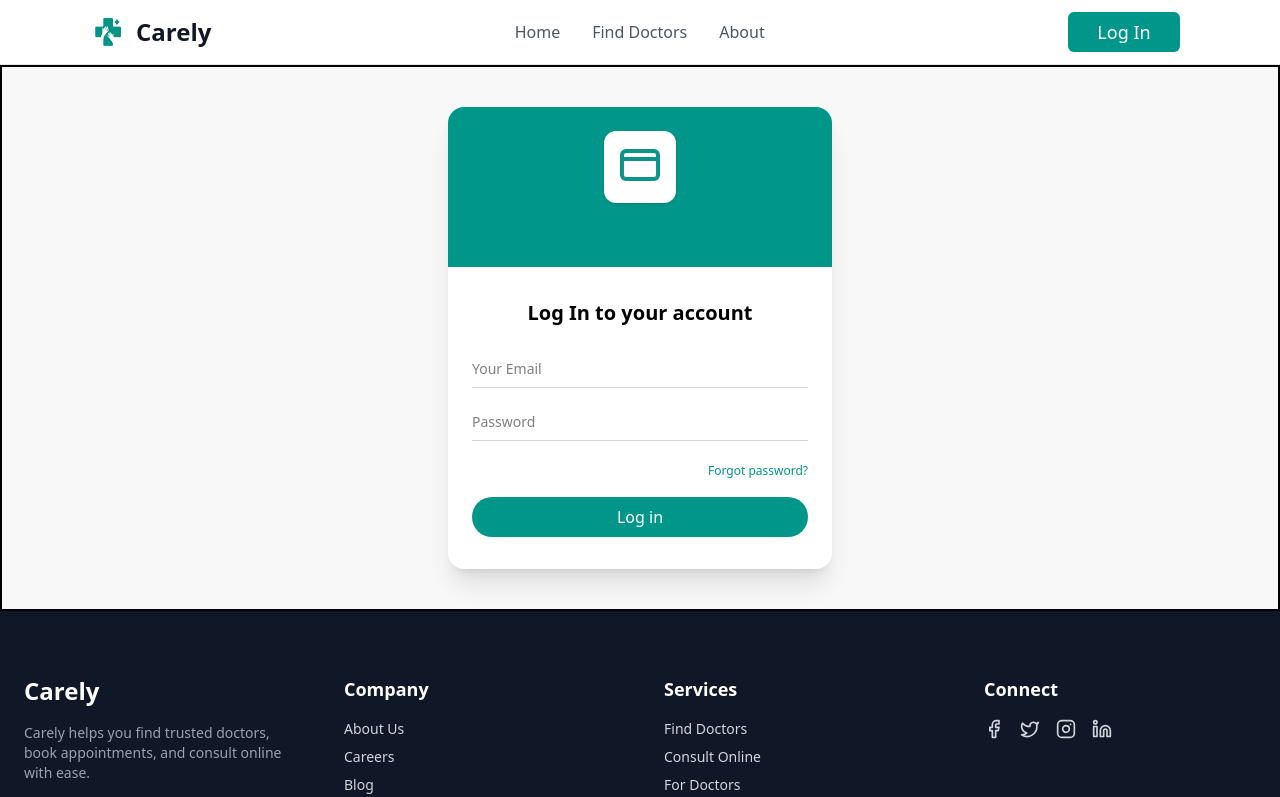
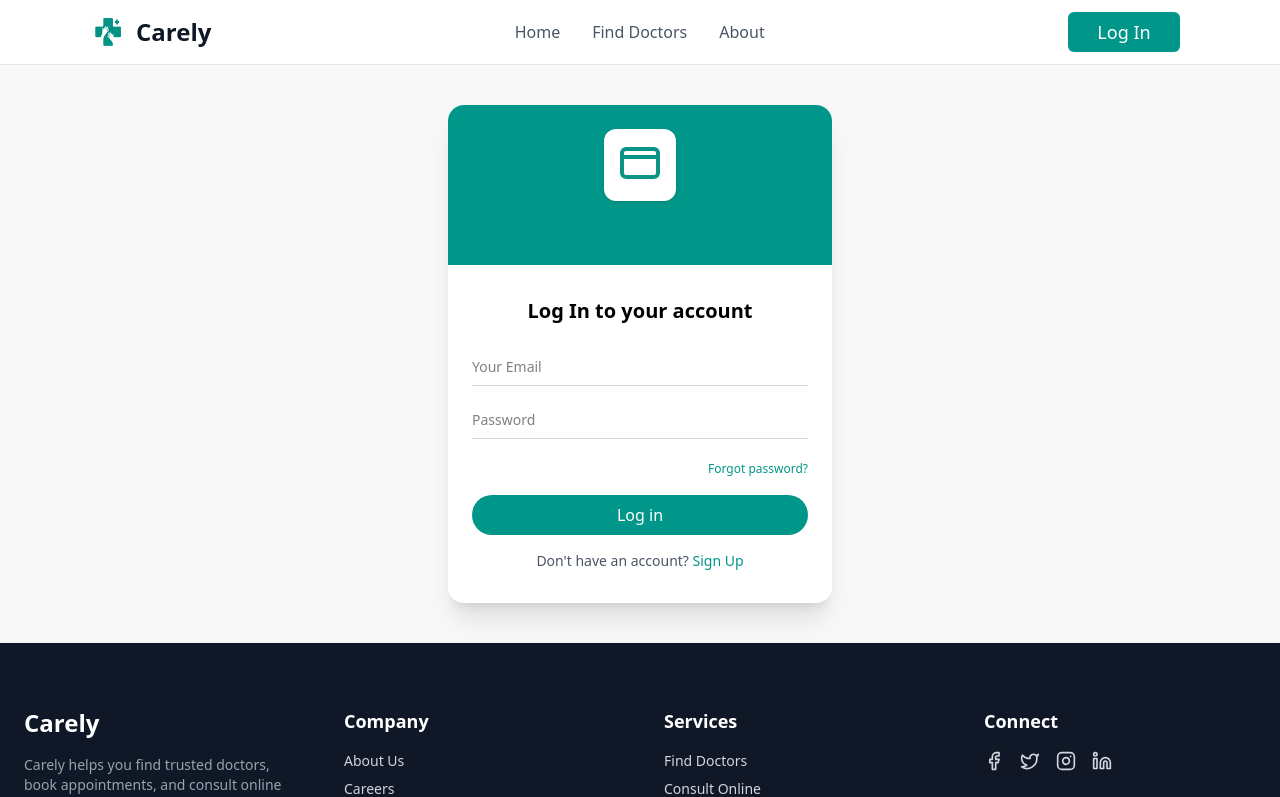
Before and after one commit to kajolsinghme/carely, a React (Vite) app in the folder frontend/: page /login in a window 1280 px wide. Shown: the top 797 px of the page. Built offline with nearby package versions, Linux system fonts and the light colour scheme.

Commit message:
feat: add Signup page, implement signUpApi, and update Login page for navigation to Signup

```diff
--- a/frontend/src/App.tsx
+++ b/frontend/src/App.tsx
@@ -5,7 +5,7 @@ import About from "./pages/About";
 import BookAppointment from "./pages/BookAppointment";
 import Payment from "./pages/Payment";
 import Login from "./pages/Login";
-
+import Signup from "./pages/Signup";
 
 const App = () => {
   return (
@@ -17,6 +17,7 @@ const App = () => {
         <Route path="/payment" element={<Payment />} />
         {/* <Route path="/success" element={<BookingSuccess />} /> */}
         <Route path="/login" element={<Login/>}/>
+        <Route path="/signup" element={<Signup/>}/>
         <Route path="/about" element={<About />} />
       </Routes>
     </Router>
--- a/frontend/src/api/auth.api.ts
+++ b/frontend/src/api/auth.api.ts
@@ -1,4 +1,9 @@
 import api from "../lib/axios"
+
+export const signUpApi = async(data: {email: string, password: string}) => {
+    const res = await api.post("/auth/signup",data)
+    return res.data
+}
 
 export const loginApi = async(data: {email: string, password: string}) => {
     const res = await api.post("/auth/login",data)
--- a/frontend/src/pages/Login.tsx
+++ b/frontend/src/pages/Login.tsx
@@ -20,17 +20,16 @@ const navigate = useNavigate();
     setTimeout(() => navigate("/"), 2000 )
 
   } catch (err) {
-    const error = err as AxiosError<{ message: string }>;
-    toast.error(error.response?.data?.message || "Login failed");
-
-  }
+  const error = err as AxiosError<{ error: string }>;
+  toast.error(error.response?.data?.error || "Login failed");
+}
 };
 
   return (
     <>
       <Navbar />
       <div className="bg-[#f8f8f8]">
-        <div className="flex items-center justify-center border-2 py-10">
+        <div className="flex items-center justify-center py-10">
           <div className="w-full max-w-sm bg-white rounded-2xl shadow-xl overflow-hidden">
             <div className="h-40 bg-teal-600 relative">
               <div className="absolute top-6 left-1/2 -translate-x-1/2 bg-white p-3 rounded-xl shadow">
@@ -93,6 +92,13 @@ const navigate = useNavigate();
                 >
                   Log in
                 </button>
+
+               <p className="text-sm text-center text-gray-600">
+                Don't have an account?{" "}
+                <span className="text-teal-600 font-medium cursor-pointer hover:underline" onClick={() => navigate('/signup')}>
+                   Sign Up
+                </span>
+               </p>
               </div>
             </div>
           </div>
--- /dev/null
+++ b/frontend/src/pages/Signup.tsx
@@ -0,0 +1,8 @@
+
+const Signup = () => {
+  return (
+    <div>Signup</div>
+  )
+}
+
+export default Signup
```
Also changed, not shown: 1 other file (tests, documents, lock files or other folders).
